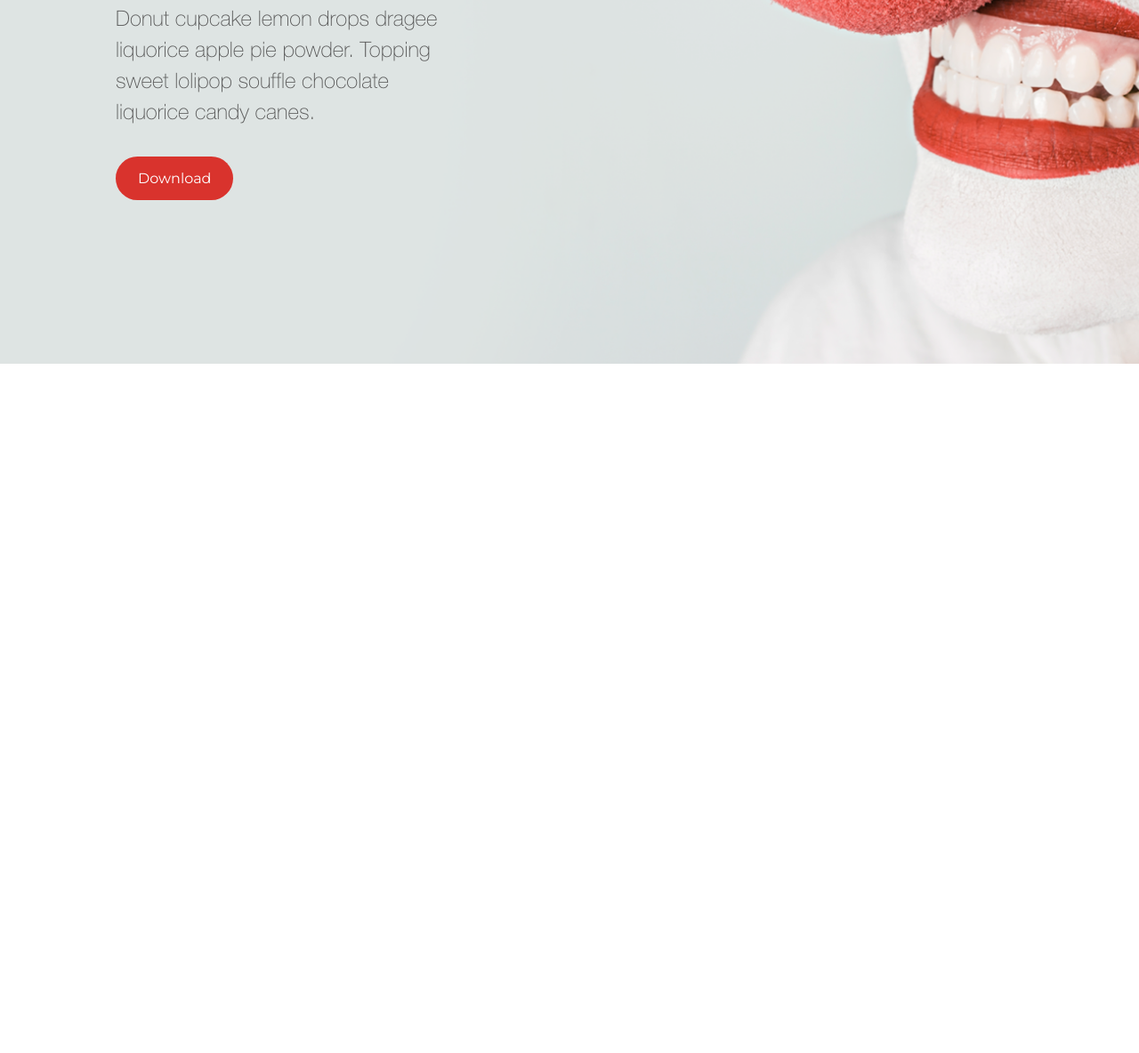
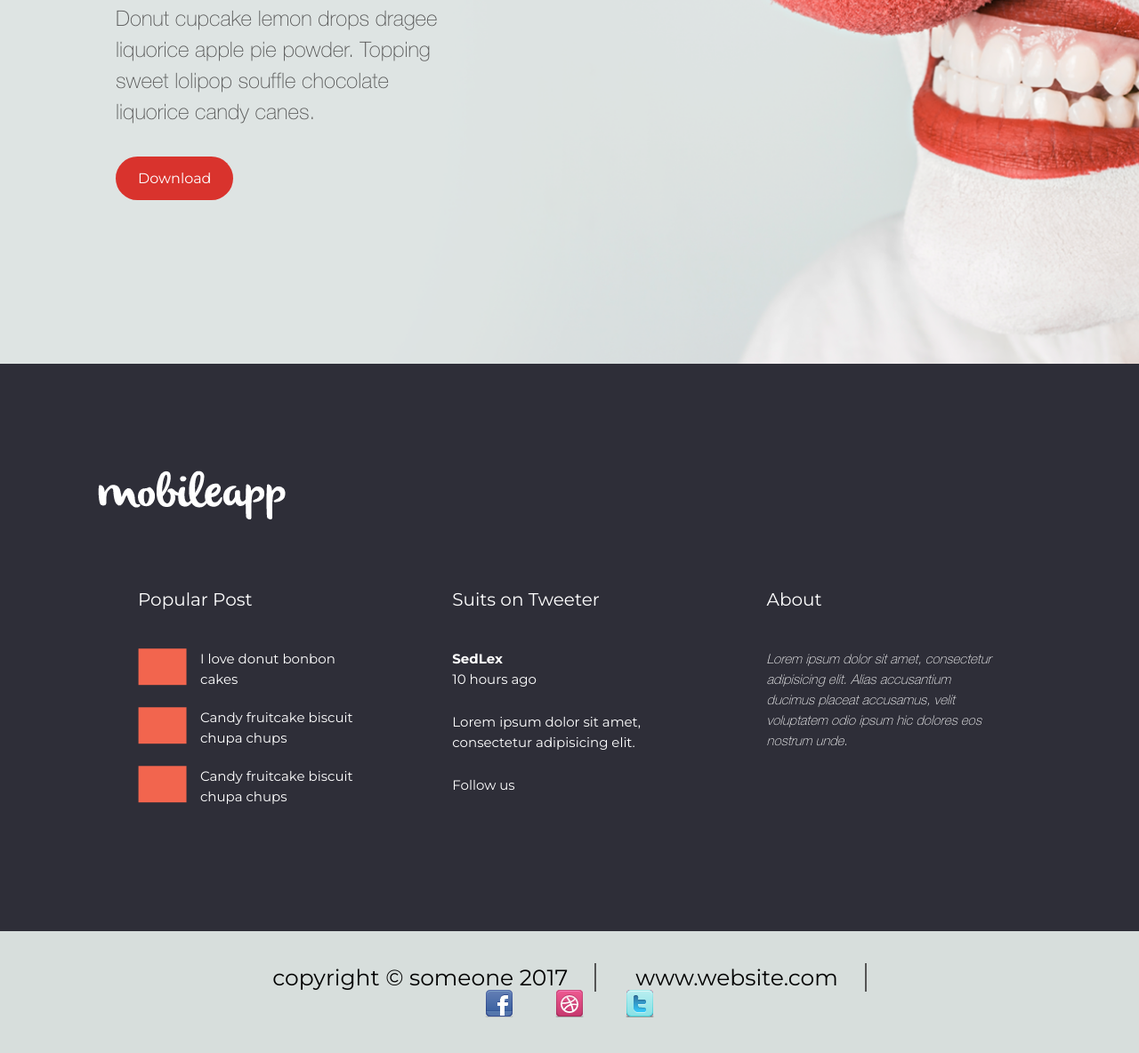
Before and after one commit to Tee88/photolove-landing-page, a website: page index.html in a window 1280 px wide. Shown: the part 1953-3137 px from the top of the page at 89% size. Before the commit the page ends 2362 px from the top, so only its background shows below. Drawn offline with nearby package versions, Linux system fonts and the light colour scheme.

Commit message:
Complete footer

```diff
--- a/css/style.css
+++ b/css/style.css
@@ -366,3 +366,96 @@ nav {
 .reddish {
     color: #f55150;
 }
+
+footer {
+    background-color: #2e2e38;
+}
+
+footer .container {
+    padding: 120px 20px;
+}
+
+footer h4 {
+    font-size: 20px;
+}
+
+footer p {
+    font-size: 15px;
+    font-family: HelveticaNeue-Thin;
+}
+
+.col-4-footer {
+    float: left;
+    width: 33.33%;
+    padding: 0 45px;
+    color: white;
+}
+
+.posts-list li {
+    font-size: 15px;
+    background: url('../img/rectangle.png') no-repeat;
+    padding-left: 70px;
+    padding-right: 20px;
+}
+
+footer .row {
+    margin-top: 77px;
+}
+
+.posts-list,
+.tweets,
+.about-info {
+    margin-top: 45px;
+}
+
+.about-info {
+    font-size: 15px;
+    font-style: italic;
+}
+
+.tweets li {
+    margin-bottom: 25px;
+    font-size: 15px;
+}
+
+.tweets li:nth-child(1) {
+    font-weight: 700;
+}
+
+.tweets li:nth-child(1) span {
+    display: block;
+    font-weight: 400;
+}
+
+.copyright {
+    background-color: #d7dedc;
+}
+
+.copyright .container * {
+    display: inline-block;
+    font-size: 25px;
+    vertical-align: middle;
+    margin-bottom: 0px;
+}
+
+.copyright .container {
+    padding: 40px 80px;
+    text-align: center;
+}
+
+.copyright .container a {
+    text-decoration: none;
+    margin: 0 20px;
+    color: black;
+}
+
+.copyright .container p {
+    margin: 0 20px;
+}
+
+.cr:after,
+.wb:after {
+    content: "";
+    border: solid 1px #555555;
+    margin-left: 30px;
+}
--- a/index.html
+++ b/index.html
@@ -81,6 +81,46 @@
             </div>
         </div>
     </section>
+    <footer>
+        <div class="container">
+            <div class="logo">
+                <img src="img/site-logo.png" alt="logo" class="footer-logo">
+            </div>
+            <div class="row clearfix">
+                <div class="col-4-footer">
+                    <h4>Popular Post</h4>
+                    <ul class="posts-list">
+                        <li class="reddish-bg">I love donut bonbon cakes</li>
+                        <li class="reddish-bg">Candy fruitcake biscuit chupa chups</li>
+                        <li class="reddish-bg">Candy fruitcake biscuit chupa chups</li>
+                    </ul>
+                </div>
+                <div class="col-4-footer">
+                    <h4>Suits on Tweeter</h4>
+                    <ul class="tweets">
+                        <li>SedLex<span>10 hours ago</span></li>
+                        <li>Lorem ipsum dolor sit amet, consectetur adipisicing elit.</li>
+                        <li>Follow us</li>
+                    </ul>
+                </div>
+                <div class="col-4-footer">
+                    <h4>About</h4>
+                    <p class="about-info">Lorem ipsum dolor sit amet, consectetur adipisicing elit. Alias accusantium ducimus placeat accusamus, velit voluptatem odio ipsum hic dolores eos nostrum unde.</p>
+                </div>
+            </div>
+        </div>
+    </footer>
+    <section class="copyright">
+        <div class="container">
+            <p class="cr">copyright &copy; someone 2017</p>
+            <a href="#" class="wb">www.website.com</a>
+            <div class="social-media">
+                <a href="#"><img src="img/facebook_32.png" alt="facebook" class="facebook"></a>
+                <a href="#"><img src="img/dribble_32.png" alt="dribble" class="dribble"></a>
+                <a href="#"><img src="img/twitter_32.png" alt="twitter" class="twitter"></a>
+            </div>
+        </div>
+    </section>
 
 
     <script src="node_modules/jquery/dist/jquery.min.js"></script>
```
